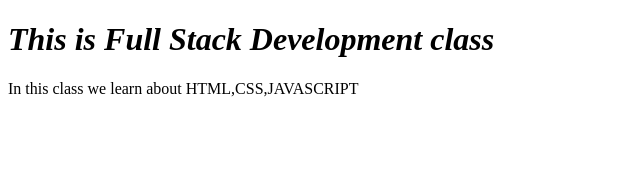
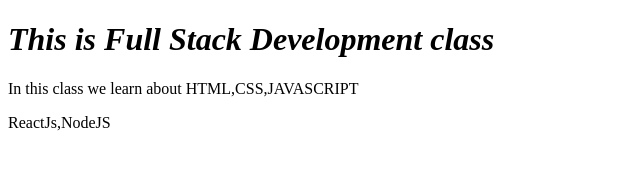
Before and after one commit to Jelijero/ReactJS, a plain HTML site: page index.html in a window 1280 px wide. Shown: the whole page, without its empty margins (0-640 px from the left). Drawn offline with Linux system fonts and the light colour scheme.

Commit message:
update index.html

```diff
--- a/index.html
+++ b/index.html
@@ -8,5 +8,6 @@
 <body>
     <h1><b><i>This is Full Stack Development class</i></b></h1>
     <p>In this class we learn about HTML,CSS,JAVASCRIPT</p>
+    <p>ReactJs,NodeJS</p>
 </body>
 </html>
```
